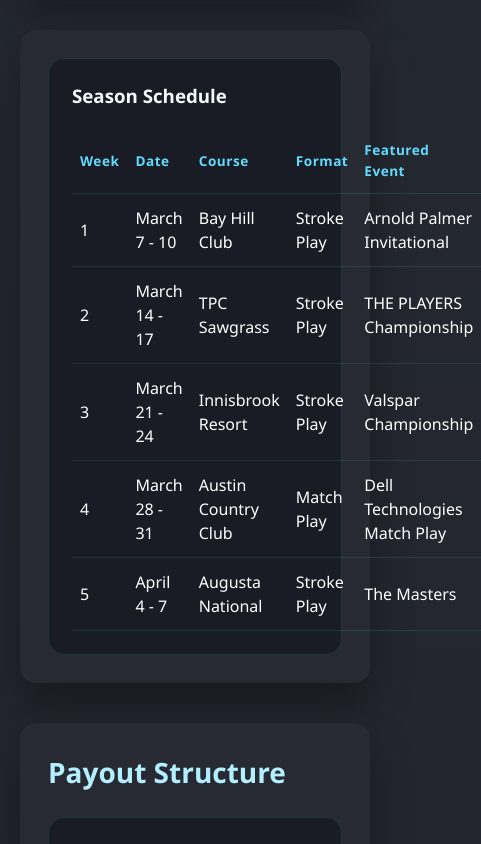
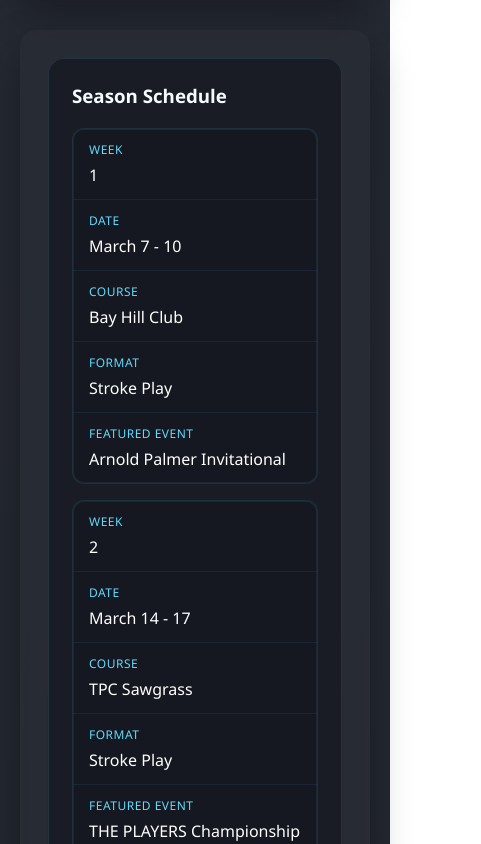
Before and after one commit to TrevorBrown25/Golf_Dayz, a React (Create React App) app: page /rules in a window 390 px wide. Shown: the part 4940-5784 px from the top of the page, 481 px wide, since content can reach past the window. Built offline with nearby package versions, Linux system fonts and the light colour scheme.

Commit message:
Improve schedule table mobile layout

```diff
--- a/src/App.css
+++ b/src/App.css
@@ -339,6 +339,59 @@
   letter-spacing: 0.5px;
 }
 
+@media (max-width: 640px) {
+  .schedule-card table,
+  .schedule-card tbody,
+  .schedule-card tr,
+  .schedule-card td {
+    display: block;
+    width: 100%;
+  }
+
+  .schedule-card thead {
+    position: absolute;
+    width: 1px;
+    height: 1px;
+    margin: -1px;
+    padding: 0;
+    overflow: hidden;
+    clip: rect(0, 0, 0, 0);
+    border: 0;
+  }
+
+  .schedule-card tbody {
+    display: grid;
+    gap: 1rem;
+  }
+
+  .schedule-card tr {
+    background: rgba(21, 24, 32, 0.75);
+    border: 1px solid rgba(97, 218, 251, 0.12);
+    border-radius: 12px;
+    box-shadow: inset 0 0 0 1px rgba(97, 218, 251, 0.08);
+  }
+
+  .schedule-card td {
+    padding: 0.75rem 1rem;
+    border-bottom: 1px solid rgba(97, 218, 251, 0.08);
+    color: var(--text-primary);
+  }
+
+  .schedule-card td:last-child {
+    border-bottom: none;
+  }
+
+  .schedule-card td::before {
+    content: attr(data-label);
+    display: block;
+    font-size: 0.75rem;
+    text-transform: uppercase;
+    letter-spacing: 0.5px;
+    color: var(--accent);
+    margin-bottom: 0.25rem;
+  }
+}
+
 
 .payout-card {
   text-align: center;
--- a/src/components/ScheduleTable.tsx
+++ b/src/components/ScheduleTable.tsx
@@ -22,11 +22,11 @@
         <tbody>
           {schedule.map((entry) => (
             <tr key={entry.week}>
-              <td>{entry.week}</td>
-              <td>{entry.date}</td>
-              <td>{entry.course}</td>
-              <td>{entry.format}</td>
-              <td>{entry.featuredEvent ?? 'TBA'}</td>
+              <td data-label="Week">{entry.week}</td>
+              <td data-label="Date">{entry.date}</td>
+              <td data-label="Course">{entry.course}</td>
+              <td data-label="Format">{entry.format}</td>
+              <td data-label="Featured Event">{entry.featuredEvent ?? 'TBA'}</td>
             </tr>
           ))}
         </tbody>
```
